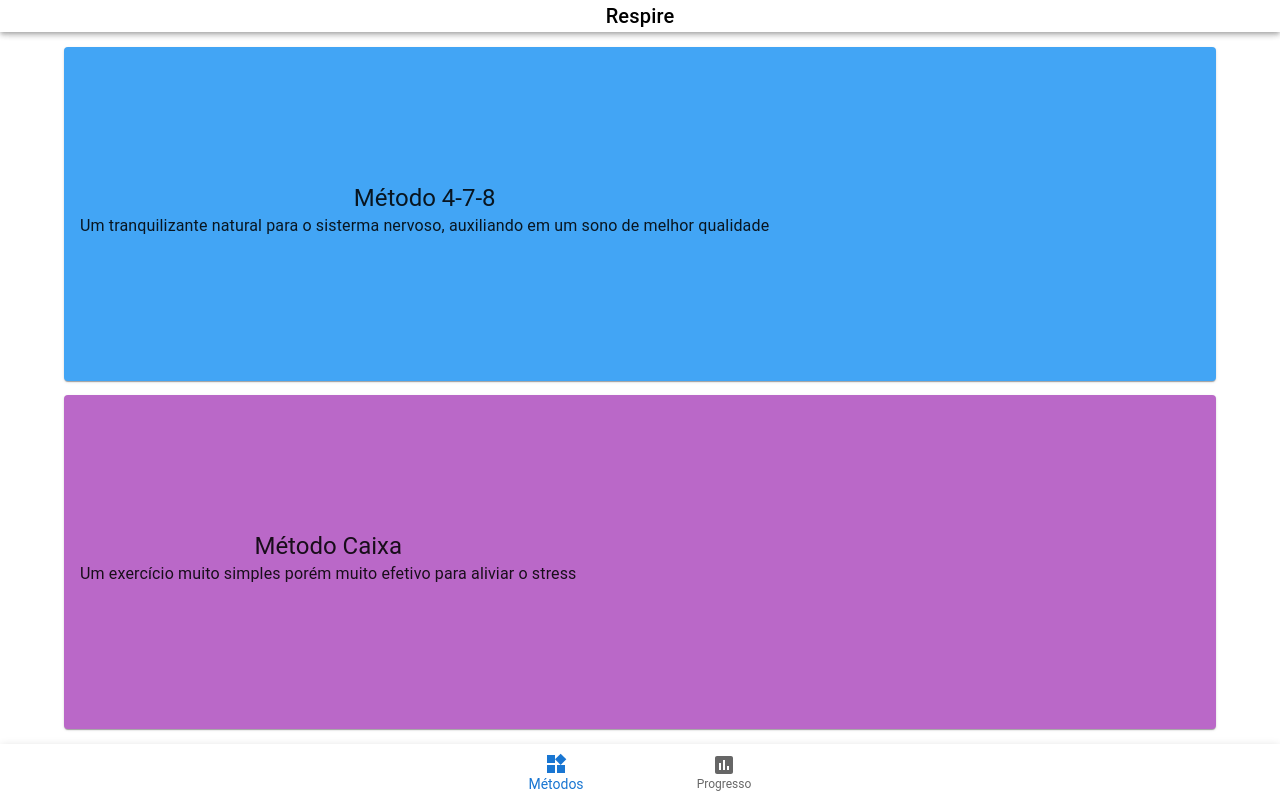
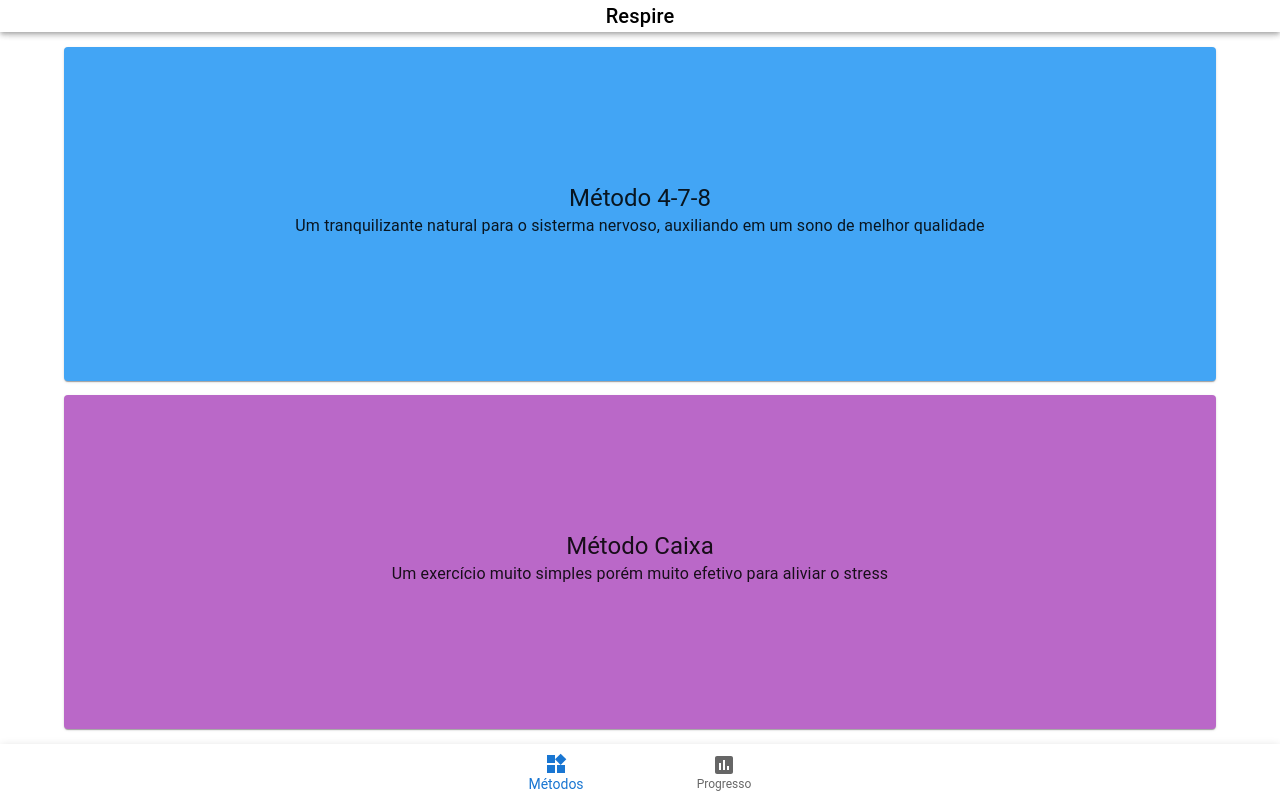
Before and after one commit to rodnei0/Respire, a React (Create React App) app in the folder front-end/: page / in a window 1280 px wide. Built offline with nearby package versions, Linux system fonts and the light colour scheme; the HTML template or start-up script is replaced by a standard one.

Commit message:
bug fixes

```diff
--- a/front-end/src/pages/Home/index.js
+++ b/front-end/src/pages/Home/index.js
@@ -17,7 +17,7 @@ export default function Home() {
             <Container sx={{ height: '100%'}}>
                 <Grid container justifyContent="center" alignItems="center" sx={{ height: '100%'}}>
                     <Grid item sx={{ height: '48%', width: '100%'}}>
-                        <Card sx={{ bgcolor: 'primary.light', height: '100%', display: 'flex', alignItems: 'center'}}>
+                        <Card sx={{ bgcolor: 'primary.light', height: '100%', display: 'flex', alignItems: 'center', justifyContent: 'center'}}>
                             <CardContent>
                                 <Typography variant='h5' align='center'>
                                     Método 4-7-8
@@ -29,7 +29,7 @@ export default function Home() {
                         </ Card>
                     </Grid>
                     <Grid item sx={{ height: '48%', width: '100%'}}>
-                        <Card sx={{ bgcolor: 'secondary.light', height: '100%', display: 'flex', alignItems: 'center'}}>
+                        <Card sx={{ bgcolor: 'secondary.light', height: '100%', display: 'flex', alignItems: 'center', justifyContent: 'center'}}>
                             <CardContent>
                                 <Typography variant='h5' align='center'>
                                     Método Caixa
```
